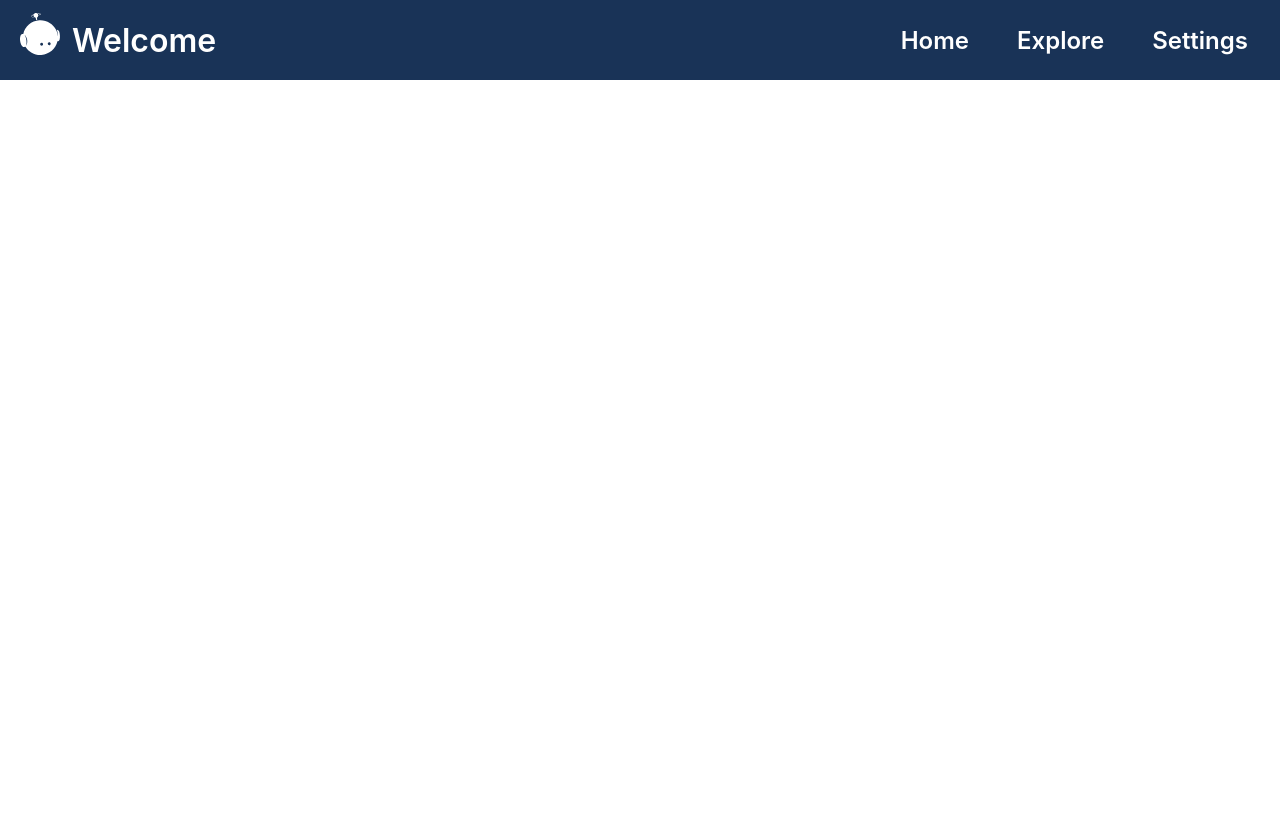
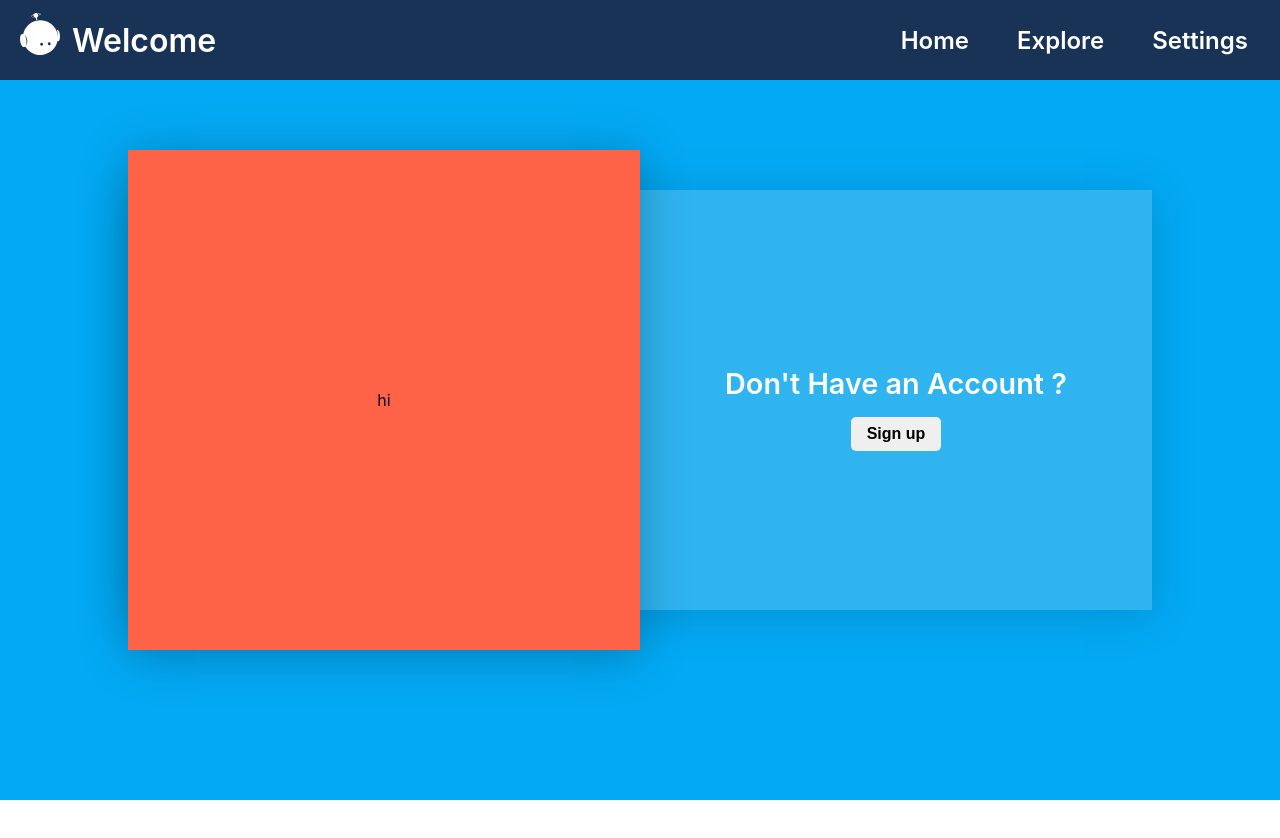
Before and after one commit to HubCreator/nextjs_project_proto, a Next.js app: page /firstScreen in a window 1280 px wide. Shown: the top 838 px of the page. Built offline with nearby package versions, Linux system fonts and the light colour scheme.

Commit message:
I'm making sign in/up modal screen

```diff
--- a/pages/_app.js
+++ b/pages/_app.js
@@ -1,5 +1,6 @@
 import "../styles/globals.css";
 import "../styles/Navbar.scss";
+import "../styles/Modal.scss";
 
 function MyApp({ Component, pageProps }) {
   return <Component {...pageProps} />;
--- a/pages/firstScreen/index.js
+++ b/pages/firstScreen/index.js
@@ -1,9 +1,11 @@
 import Navbar from "../../src/components/Navbar";
+import Modal from "../../src/components/Modal";
 
 const firstScreen = () => {
   return (
     <>
       <Navbar />
+      <Modal />
     </>
   );
 };
--- /dev/null
+++ b/src/components/Modal.js
@@ -0,0 +1,41 @@
+import { useState } from "react";
+
+const Modal = () => {
+  const [signStatus, setSignStatus] = useState(true); // true: left
+  const onClick = () => {
+    setSignStatus(!signStatus);
+  };
+
+  return (
+    <div className="modal-screen">
+      <div className="modal-container">
+        <div className="container__blueBg">
+          <div className="container__blueBg__box signIn">
+            <h2 className="box__msg">Already Have an Account ?</h2>
+            <button className="box__btn signIn" onClick={onClick}>
+              Sign in
+            </button>
+          </div>
+
+          <div className="container__blueBg__box signUp">
+            <h2 className="box__msg">Don't Have an Account ?</h2>
+            <button className="box__btn signUp" onClick={onClick}>
+              Sign up
+            </button>
+          </div>
+        </div>
+        <div
+          className={
+            signStatus
+              ? "container__formBox signInForm"
+              : "container__formBox signUpForm"
+          }
+        >
+          hi
+        </div>
+      </div>
+    </div>
+  );
+};
+
+export default Modal;
--- a/src/components/Navbar.js
+++ b/src/components/Navbar.js
@@ -14,7 +14,7 @@ const Navbar = () => {
     <>
       <div className="navbar-container">
         <div className="navbar-container__contents">
-          <div className="contents__logo">
+          <div className="contents__logo" onClick={handleClick}>
             <div className="contents__logo__img">
               <IoLogoIonitron />
             </div>
@@ -28,9 +28,15 @@ const Navbar = () => {
           <ul
             className={navStatus ? "contents__links" : "contents__links active"}
           >
-            <li className="links__alink">Home</li>
-            <li className="links__alink">Explore</li>
-            <li className="links__alink">Settings</li>
+            <li className="links__alink" onClick={handleClick}>
+              Home
+            </li>
+            <li className="links__alink" onClick={handleClick}>
+              Explore
+            </li>
+            <li className="links__alink" onClick={handleClick}>
+              Settings
+            </li>
           </ul>
         </div>
       </div>
--- /dev/null
+++ b/styles/Modal.scss
@@ -0,0 +1,80 @@
+.modal-screen {
+  display: flex;
+  justify-content: center;
+  align-items: center;
+  min-height: 100vh;
+  background-color: #03a9f4;
+  transition: 0.4s;
+}
+
+.modal-container {
+  position: relative;
+  width: 80%;
+  height: 500px;
+  margin: 2rem;
+  display: flex;
+  justify-content: center;
+  align-items: center;
+}
+
+.container__blueBg {
+  position: absolute;
+  display: flex;
+  justify-content: center;
+  width: 100%;
+  height: 420px;
+  background-color: rgba(225, 225, 225, 0.2);
+  box-shadow: 0 5px 45px rgba(0, 0, 0, 0.15);
+}
+
+.container__blueBg__box {
+  position: relative;
+  width: 50%;
+  height: 100%;
+  display: flex;
+  flex-direction: column;
+  justify-content: center;
+  align-items: center;
+}
+
+.box__msg {
+  color: #fff;
+  font-size: 1.8rem;
+  font-weight: 600;
+  margin: 1rem 0;
+}
+
+.box__btn {
+  padding: 0.5rem 1rem;
+  font-weight: 600;
+  font-size: 1rem;
+  border: none;
+  border-radius: 5px;
+  cursor: pointer;
+}
+
+.container__formBox {
+  position: absolute;
+  height: 100%;
+  width: 50%;
+
+  display: flex;
+  justify-content: center;
+  align-items: center;
+  z-index: 99;
+  box-shadow: 0 5px 45px rgba(0, 0, 0, 0.25);
+  background-color: #fff;
+  transition: 0.5s ease-out;
+}
+
+.container__formBox.signInForm {
+  top: 0;
+  left: 0;
+  background-color: tomato;
+}
+
+.container__formBox.signUpForm {
+  top: 0;
+  left: 50%;
+  background-color: aqua;
+}
--- a/styles/globals.css
+++ b/styles/globals.css
@@ -1,8 +1,6 @@
 @import "./WelcomeScreen.module.css";
 html,
 body {
-  padding: 0;
-  margin: 0;
   font-family: -apple-system, BlinkMacSystemFont, Segoe UI, Roboto, Oxygen,
     Ubuntu, Cantarell, Fira Sans, Droid Sans, Helvetica Neue, sans-serif;
 }
@@ -14,4 +12,6 @@ a {
 
 * {
   box-sizing: border-box;
+  padding: 0;
+  margin: 0;
 }
```
